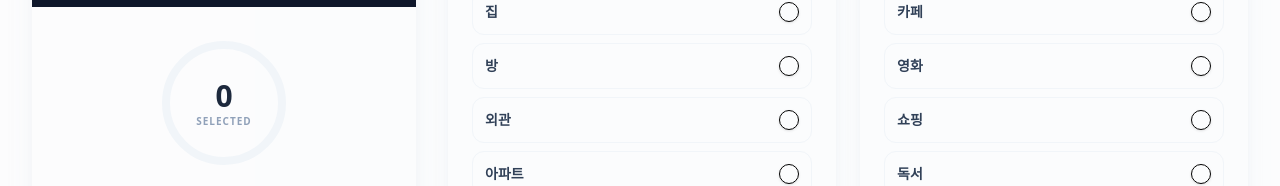
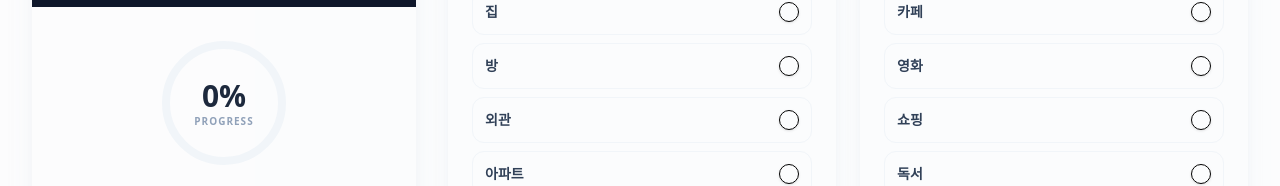
Before and after one commit to genie49/opic-helper, a Next.js app in the folder frontend/: page /survey in a window 1280 px wide. Shown: the part 345-531 px from the top of the page. Built offline with nearby package versions, Linux system fonts and the light colour scheme; no server answers.

Commit message:
fix: update progress circle to use overall progress
- Change progress circle to use overallProgress instead of item count
- Fix progress bar calculation to cap at 100% based on category completion
- Update circle display to show percentage instead of item count

```diff
--- a/frontend/app/(dashboard)/survey/page.tsx
+++ b/frontend/app/(dashboard)/survey/page.tsx
@@ -279,13 +279,13 @@ export default function SurveyPage() {
                       stroke="currentColor"
                       strokeWidth="8"
                       strokeDasharray={364.4}
-                      strokeDashoffset={364.4 - Math.min(364.4 * selectedItems.size / 6, 364.4)}
+                      strokeDashoffset={364.4 - Math.min(364.4 * overallProgress / 100, 364.4)}
                       className="text-primary transition-all duration-500 ease-out"
                     />
                   </svg>
                   <div className="absolute inset-0 flex flex-col items-center justify-center">
-                    <span className="text-3xl font-black text-slate-800">{selectedItems.size}</span>
-                    <span className="text-[10px] font-bold text-slate-400 uppercase tracking-widest">Selected</span>
+                    <span className="text-3xl font-black text-slate-800">{overallProgress}%</span>
+                    <span className="text-[10px] font-bold text-slate-400 uppercase tracking-widest">Progress</span>
                   </div>
                 </div>
               </div>
```
Lines whose indentation alone changed are shown as unchanged.
